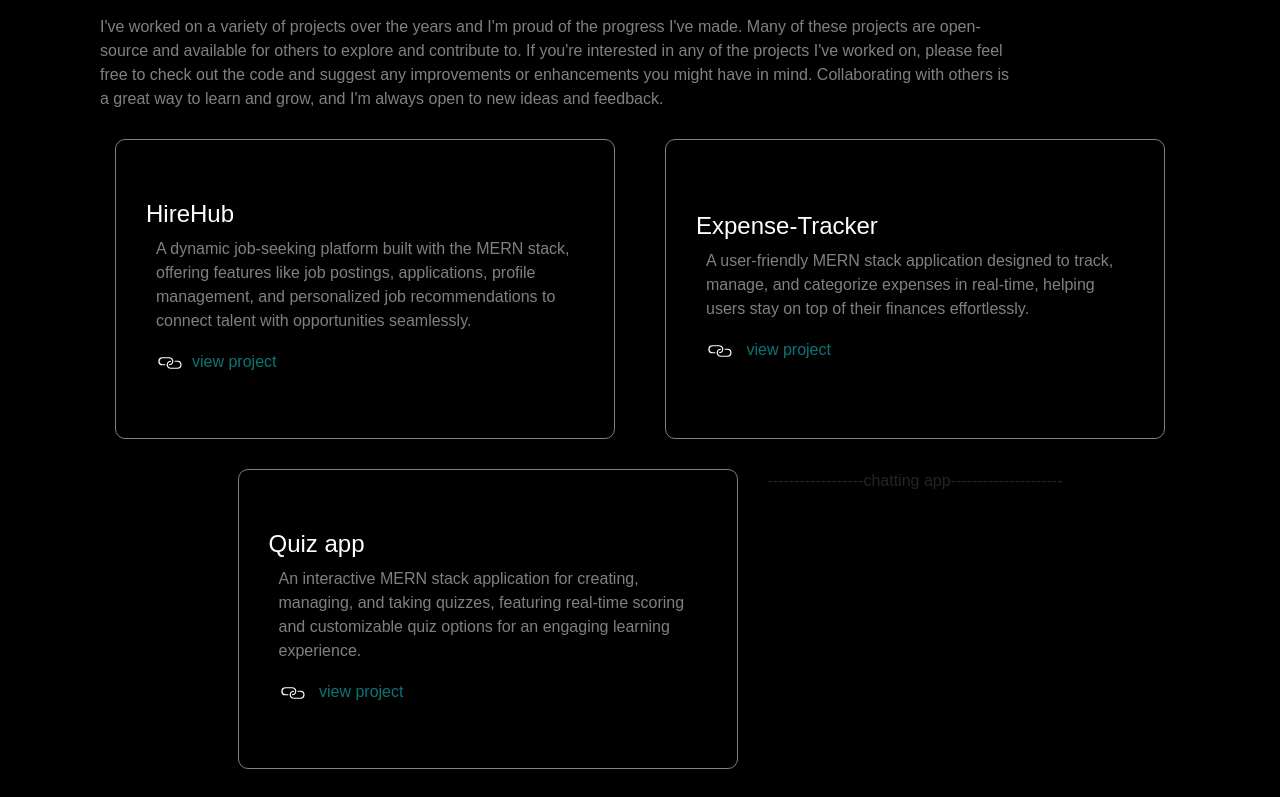
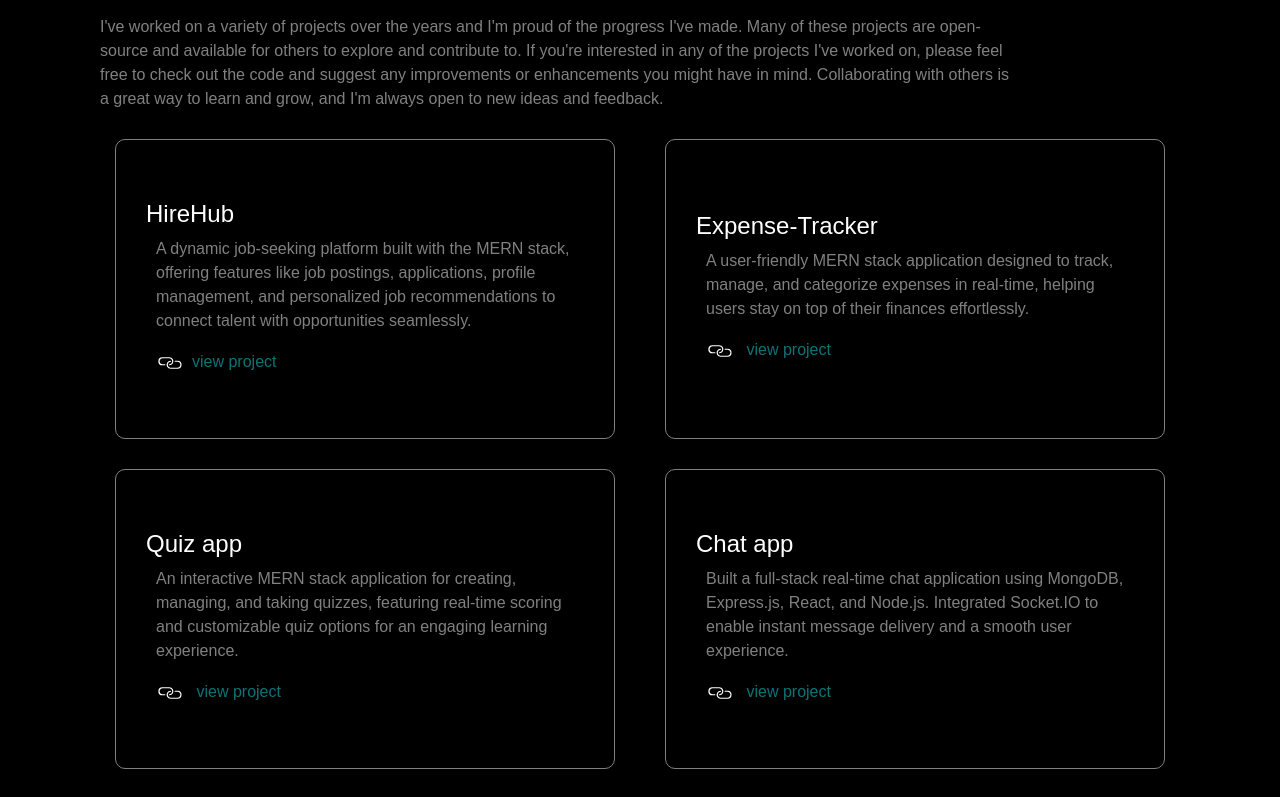
Before and after one commit to tulsi-parmar1/Portfolio, a React (Vite) app: page / in a window 1280 px wide. Shown: the part 1040-1837 px from the top of the page. Built offline with nearby package versions, Linux system fonts and the light colour scheme.

Commit message:
added new project

```diff
--- a/src/Components/Project.jsx
+++ b/src/Components/Project.jsx
@@ -93,7 +93,7 @@ const Project = () => {
             </span>
           </div>
         </a>
-        ------------------chatting app---------------------
+        {/* ------------------chatting app--------------------- */}
         <a
           href="https://github.com/tulsi-parmar1/chatting_website"
           target="_blank"
```
